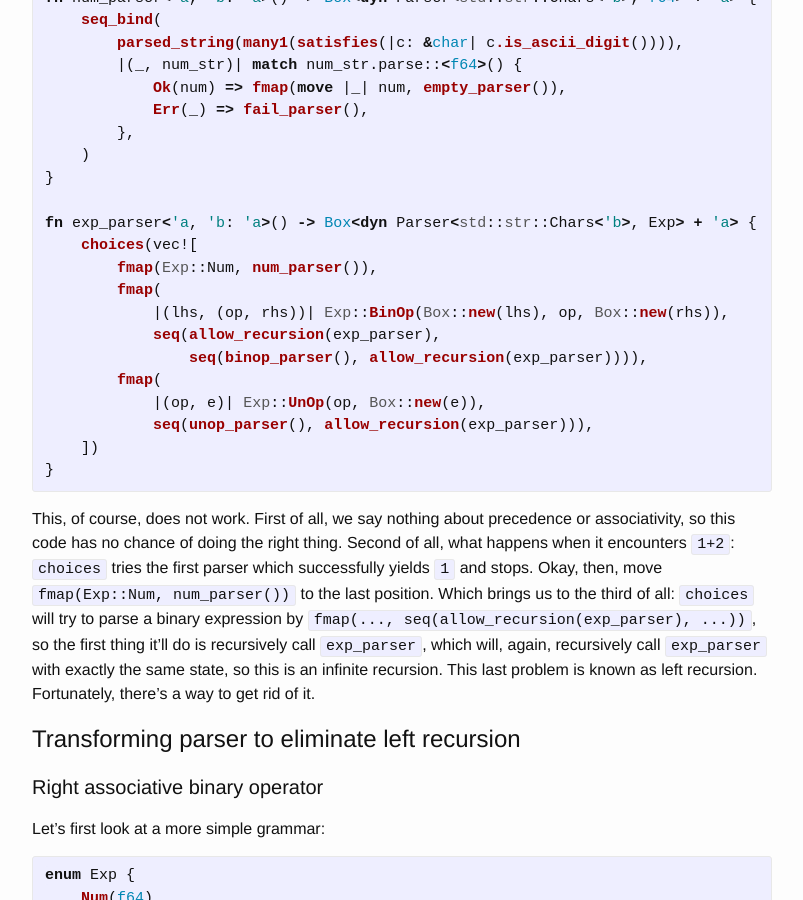
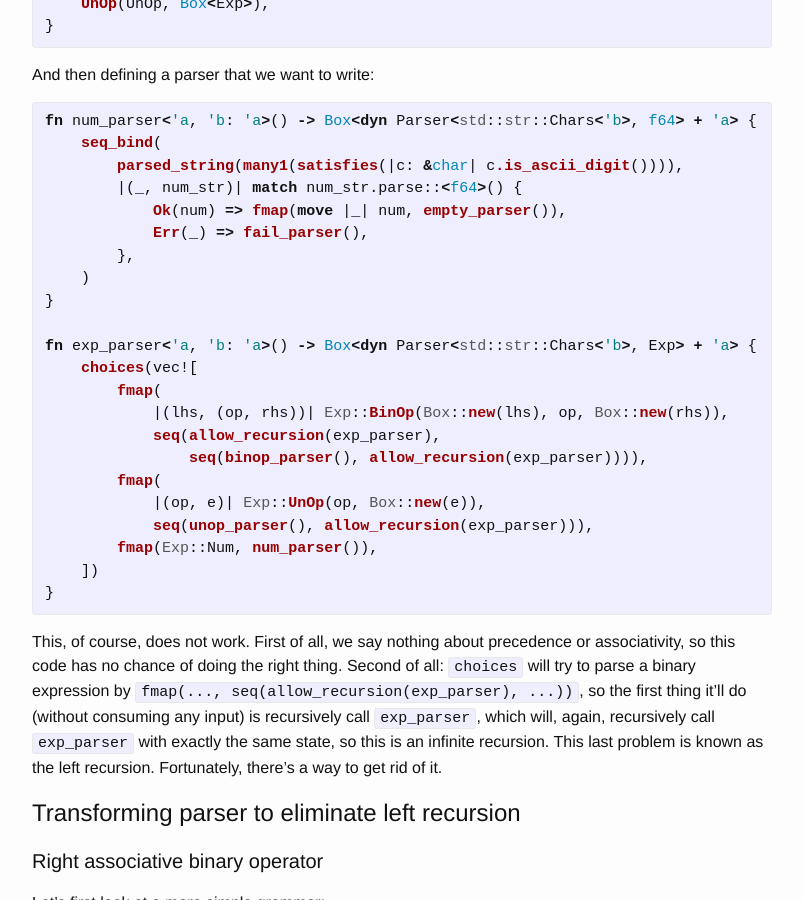
Before and after one commit to projedi/projedi.github.io, a Jekyll site: the page built from _posts/2019-06-21-lua-in-rust-left-recursion.markdown, in a window 1280 px wide and 900 px high, scrolled down 925 px. Shown: the whole window, without its empty margins (238-1041 px from the left). Built offline with Jekyll 4.4.1, drawn with Linux system fonts in a browser that asks for light colours; some of the changed text lies outside the part shown.

Commit message:
Proofreading lua-in-rust (#9)
* Reword stuff in the intro.

* Add outline to all lua-in-rust posts

* Subtly improve comb parsing

* Subtly improve comb parsing cont

* A small thing on more parsing

* A small thing on left recursion

* Doing more parsing

* Doing left recursion

```diff
--- /dev/null
+++ b/_layouts/lua-in-rust.html
@@ -0,0 +1,20 @@
+---
+layout: post
+---
+
+{{ content }}
+
+<h1 id="outline">Outline</h1>
+
+{% assign posts = site.categories.lua-in-rust | sort: "date", "last" %}
+<ol>
+{% for post in posts %}
+<li>
+{% if post.id == page.id %}
+(This one) <a href="{{ site.baseurl }}{{post.url}}">{{post.title}}</a>
+{% else %}
+<a href="{{ site.baseurl }}{{post.url}}">{{post.title}}</a>
+{% endif %}
+</li>
+{% endfor %}
+</ol>
--- a/_posts/2019-06-04-lua-in-rust-lua-lexemes.markdown
+++ b/_posts/2019-06-04-lua-in-rust-lua-lexemes.markdown
@@ -1,5 +1,5 @@
 ---
-layout: post
+layout: lua-in-rust
 title: "Lua in Rust: Lua lexemes"
 categories: "lua-in-rust"
 ---
--- a/_posts/2019-06-21-lua-in-rust-left-recursion.markdown
+++ b/_posts/2019-06-21-lua-in-rust-left-recursion.markdown
@@ -12,8 +12,14 @@ Expressions with binary operators
 Let's try to parse arithmetic expressions that contain integer numbers, binary
 operators `+` `-` `*` `^` and one unary operator `-`. Usual precedence and
 associativity rules apply: `+`, `-` (binary) are least binding, then follows `*`, then `-` (unary) and finally `^`.
-`^` is right associative, others are left associative. This means, that an expression
-`0-1+2*-3^4^5` should be viewed as `((0 - 1) + (2 * (-(3^(4^5)))))`.
+`^` is right associative, others are left associative. This means, that the expression
+{% highlight rust %}
+0 - 1 + 2 * -3^4^5
+{% endhighlight %}
+should be viewed as
+{% highlight rust %}
+((0 - 1) + (2 * (-(3^(4^5)))))
+{% endhighlight %}
 
 Defining datatypes:
 {% highlight rust %}
@@ -50,7 +56,6 @@ fn num_parser<'a, 'b: 'a>() -> Box<dyn Parser<std::str::Chars<'b>, f64> + 'a> {
 
 fn exp_parser<'a, 'b: 'a>() -> Box<dyn Parser<std::str::Chars<'b>, Exp> + 'a> {
     choices(vec![
-        fmap(Exp::Num, num_parser()),
         fmap(
             |(lhs, (op, rhs))| Exp::BinOp(Box::new(lhs), op, Box::new(rhs)),
             seq(allow_recursion(exp_parser),
@@ -58,18 +63,17 @@ fn exp_parser<'a, 'b: 'a>() -> Box<dyn Parser<std::str::Chars<'b>, Exp> + 'a> {
         fmap(
             |(op, e)| Exp::UnOp(op, Box::new(e)),
             seq(unop_parser(), allow_recursion(exp_parser))),
+        fmap(Exp::Num, num_parser()),
     ])
 }
 {% endhighlight %}
 
 This, of course, does not work. First of all, we say nothing about precedence or associativity,
-so this code has no chance of doing the right thing. Second of all, what happens when it encounters
-`1+2`: `choices` tries the first parser which successfully yields `1` and stops. Okay, then, move
-`fmap(Exp::Num, num_parser())` to the last position. Which brings us to the third of all: `choices`
-will try to parse a binary expression by `fmap(..., seq(allow_recursion(exp_parser), ...))`, so
-the first thing it'll do is recursively call `exp_parser`, which will, again, recursively call
-`exp_parser` with exactly the same state, so this is an infinite recursion. This last problem is
-known as left recursion. Fortunately, there's a way to get rid of it.
+so this code has no chance of doing the right thing. Second of all: `choices` will try to parse
+a binary expression by `fmap(..., seq(allow_recursion(exp_parser), ...))`, so the first thing
+it'll do (without consuming any input) is recursively call `exp_parser`, which will, again,
+recursively call `exp_parser` with exactly the same state, so this is an infinite recursion.
+This last problem is known as the left recursion. Fortunately, there's a way to get rid of it.
 
 Transforming parser to eliminate left recursion
 ===============================================
```
Also changed, not shown: other parts of _posts/2019-06-21-lua-in-rust-left-recursion.markdown (+1 -1 lines), _posts/2019-06-01-lua-in-rust-introduction.markdown (+10 -14 lines), _posts/2019-06-02-lua-in-rust-combinatory-parsing.markdown (+10 -10 lines), _posts/2019-06-03-lua-in-rust-combinatory-parsing-cont.markdown (+5 -7 lines), _posts/2019-06-09-lua-in-rust-more-parsing.markdown (+9 -9 lines).
